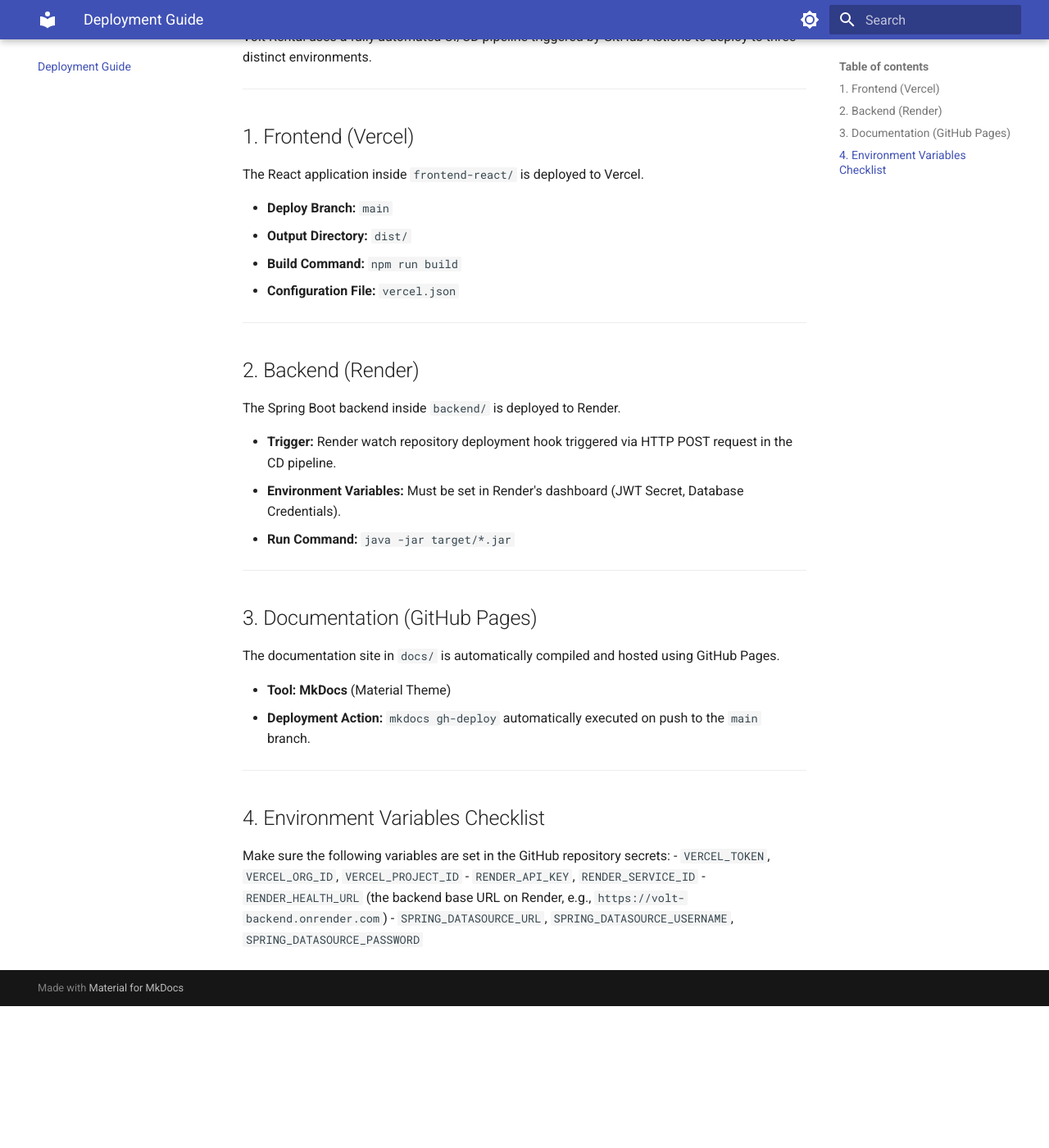
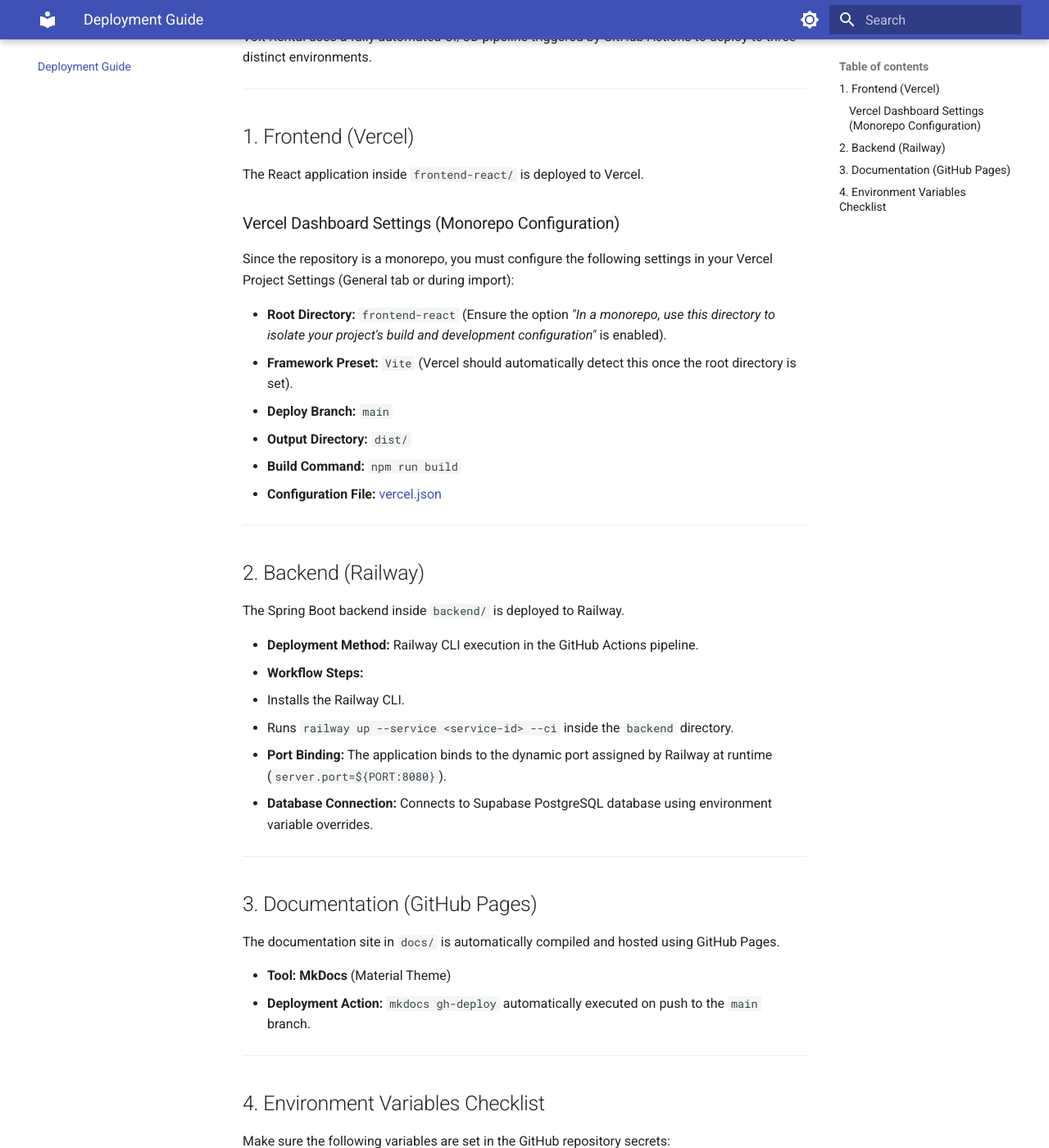
Before and after one commit to SanyogSingh07/Bike-Rental-System, an MkDocs documentation site: the page built from docs/deployment.md, in a window 1280 px wide and 1400 px high, scrolled down 196 px. Shown: the whole window at 82% size. Built offline with MkDocs 1.6.1 and Material for MkDocs 9.7.7, drawn with Linux system fonts in a browser that asks for light colours; before the commit the page ends 1423 px from its top, so only the background shows below that; some of the changed text lies outside the part shown.

Commit message:
chore: migrate backend deployment to Railway, configure dynamic port binding, add Supabase CLI config, and update env variables

```diff
--- a/docs/deployment.md
+++ b/docs/deployment.md
@@ -8,20 +8,30 @@
 
 The React application inside `frontend-react/` is deployed to Vercel.
 
+### Vercel Dashboard Settings (Monorepo Configuration)
+
+Since the repository is a monorepo, you must configure the following settings in your Vercel Project Settings (General tab or during import):
+
+- **Root Directory:** `frontend-react` (Ensure the option *"In a monorepo, use this directory to isolate your project's build and development configuration"* is enabled).
+- **Framework Preset:** `Vite` (Vercel should automatically detect this once the root directory is set).
+
 - **Deploy Branch:** `main`
 - **Output Directory:** `dist/`
 - **Build Command:** `npm run build`
-- **Configuration File:** `vercel.json`
+- **Configuration File:** [vercel.json](file:///c:/Users/sanyo/OneDrive/Desktop/Bike%20Rental%20System/frontend-react/vercel.json)
 
 ---
 
-## 2. Backend (Render)
+## 2. Backend (Railway)
 
-The Spring Boot backend inside `backend/` is deployed to Render.
+The Spring Boot backend inside `backend/` is deployed to Railway.
 
-- **Trigger:** Render watch repository deployment hook triggered via HTTP POST request in the CD pipeline.
-- **Environment Variables:** Must be set in Render's dashboard (JWT Secret, Database Credentials).
-- **Run Command:** `java -jar target/*.jar`
+- **Deployment Method:** Railway CLI execution in the GitHub Actions pipeline.
+- **Workflow Steps:**
+  1. Installs the Railway CLI.
+  2. Runs `railway up --service <service-id> --ci` inside the `backend` directory.
+- **Port Binding:** The application binds to the dynamic port assigned by Railway at runtime (`server.port=${PORT:8080}`).
+- **Database Connection:** Connects to Supabase PostgreSQL database using environment variable overrides.
 
 ---
 
@@ -35,8 +45,10 @@
 ---
 
 ## 4. Environment Variables Checklist
+
 Make sure the following variables are set in the GitHub repository secrets:
+
 - `VERCEL_TOKEN`, `VERCEL_ORG_ID`, `VERCEL_PROJECT_ID`
-- `RENDER_API_KEY`, `RENDER_SERVICE_ID`
-- `RENDER_HEALTH_URL` (the backend base URL on Render, e.g., `https://volt-backend.onrender.com`)
-- `SPRING_DATASOURCE_URL`, `SPRING_DATASOURCE_USERNAME`, `SPRING_DATASOURCE_PASSWORD`
+- `RAILWAY_TOKEN`, `RAILWAY_SERVICE_ID`, `RAILWAY_HEALTH_URL`
+- `SUPABASE_URL`, `SUPABASE_ANON_KEY`, `SUPABASE_SERVICE_ROLE_KEY`
+- `JWT_SECRET`
```
Also changed, not shown: README.md (+2 -2 lines), ROADMAP.md (+1 -1 lines), docs/index.md (+1 -1 lines), 7 other files.
